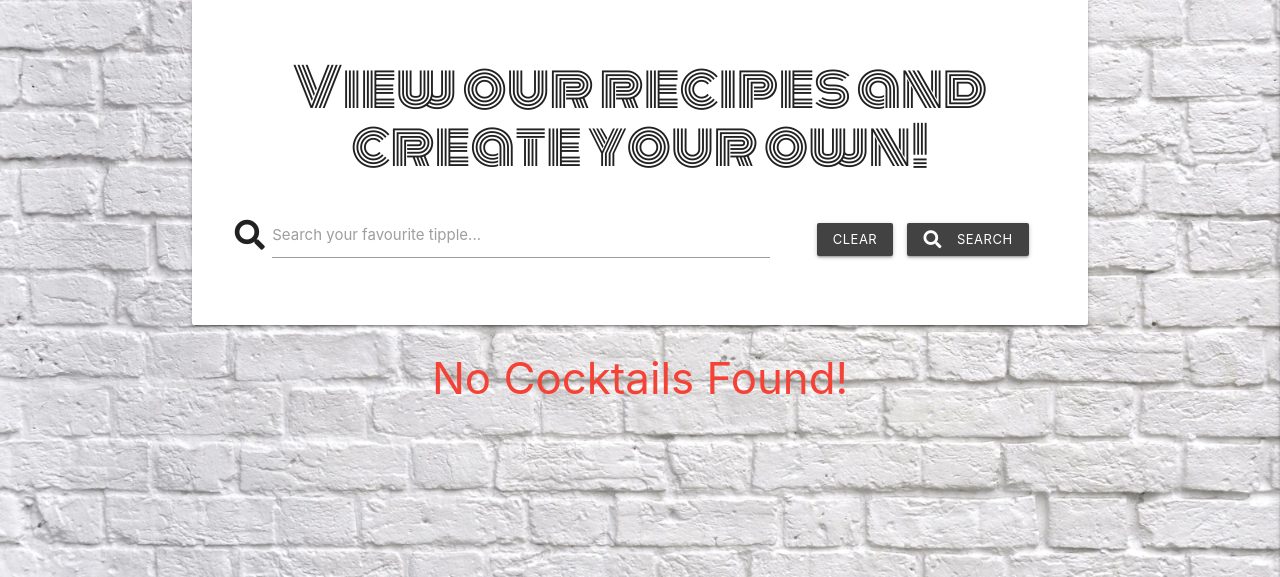
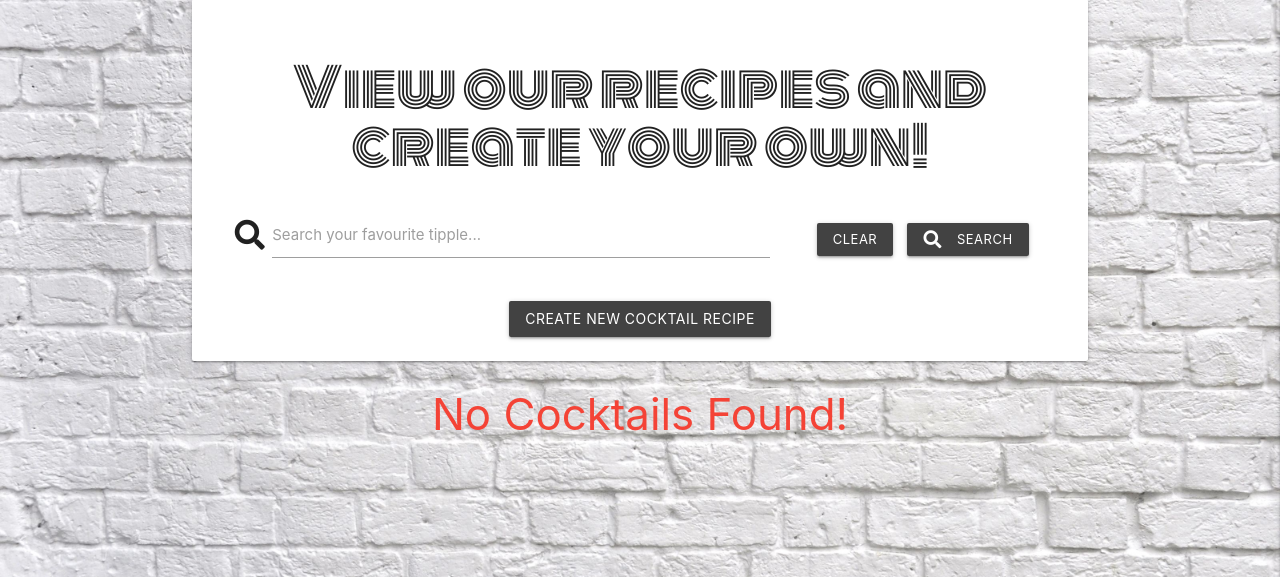
Before and after one commit to AmyKeedwell/3-Milestone-Project-OnTheRocks, a Flask app: page /search in a window 1280 px wide. Shown: the part 145-722 px from the top of the page. Run offline with Flask 2, Linux system fonts and the light colour scheme; data that the repository does not hold is empty; some libraries are stand-ins or nearby versions.

Commit message:
edited viewing users cocktail in profile and added create new cocktail button to receipies page

```diff
--- a/static/js/scripts.js
+++ b/static/js/scripts.js
@@ -12,6 +12,10 @@
 
   $(document).ready(function(){
     $('.datepicker').datepicker();
+  });
+
+  $(document).ready(function(){
+    $('.modal').modal();
   });
 
 function initMap() {
--- a/templates/recipes.html
+++ b/templates/recipes.html
@@ -1,6 +1,7 @@
 {% extends "base.html" %}
 {% block content %}
 
+<!--search bar-->
 <div class="row card-panel">
     <h2 class="center-align">View our recipes and create your own!</h2>
     <form action="{{ url_for('search') }}" method="post" class="col s12">
@@ -17,9 +18,13 @@
                 </button>
             </div>
         </div>
+        <div class="card-action center">
+        <a href="{{ url_for('add_cocktail') }}" class="white-text grey darken-3 waves-effect waves-light btn center-align">Create New Cocktail Recipe</a>
+        </div>
     </form>
 </div>
 
+<!--display all cocktail recipes-->
 {% if recipies|length > 0 %}
 <ul class="collapsible">
     {% for recipies in recipies %}
@@ -27,23 +32,21 @@
         <div class="collapsible-header">
             <div class="col-3">
                 <i class="fas fa-caret-down"></i>
-                {% if session.user|lower == recipies.created_by|lower %}
-                    <a href="{{ url_for('delete_cocktail', recipies_id=recipies._id ) }}" class="btn-small white-text grey darken-3 waves-effect waves-light">Delete</a>
-                    <a href="{{ url_for('edit_recipe', recipies_id=recipies._id ) }}" class="btn-small white-text grey darken-3 waves-effect waves-light">Edit</a>
-                {% endif %}
             </div>
             <div class="col-9">
                 <strong>{{ recipies.cocktail_name }}</strong>
             </div>
         </div>
-
-
         <div class="collapsible-body white">
             <strong>Ingredients:</strong><br>
             {{ recipies.ingredients }}<br>
             <strong>Method:</strong><br>
             {{ recipies.method }}
             <p><em>by: {{ recipies.created_by }}</em></p>
+            {% if session.user|lower == recipies.created_by|lower %}
+                <a href="{{ url_for('delete_cocktail', recipies_id=recipies._id ) }}" class="btn-small white-text grey darken-3 waves-effect waves-light">Delete</a>
+                <a href="{{ url_for('edit_recipe', recipies_id=recipies._id ) }}" class="btn-small white-text grey darken-3 waves-effect waves-light">Edit</a>
+            {% endif %}
         </div>
     </li>
     {% endfor %}
```
Also changed, not shown: templates/profile.html (+20 -4 lines).
